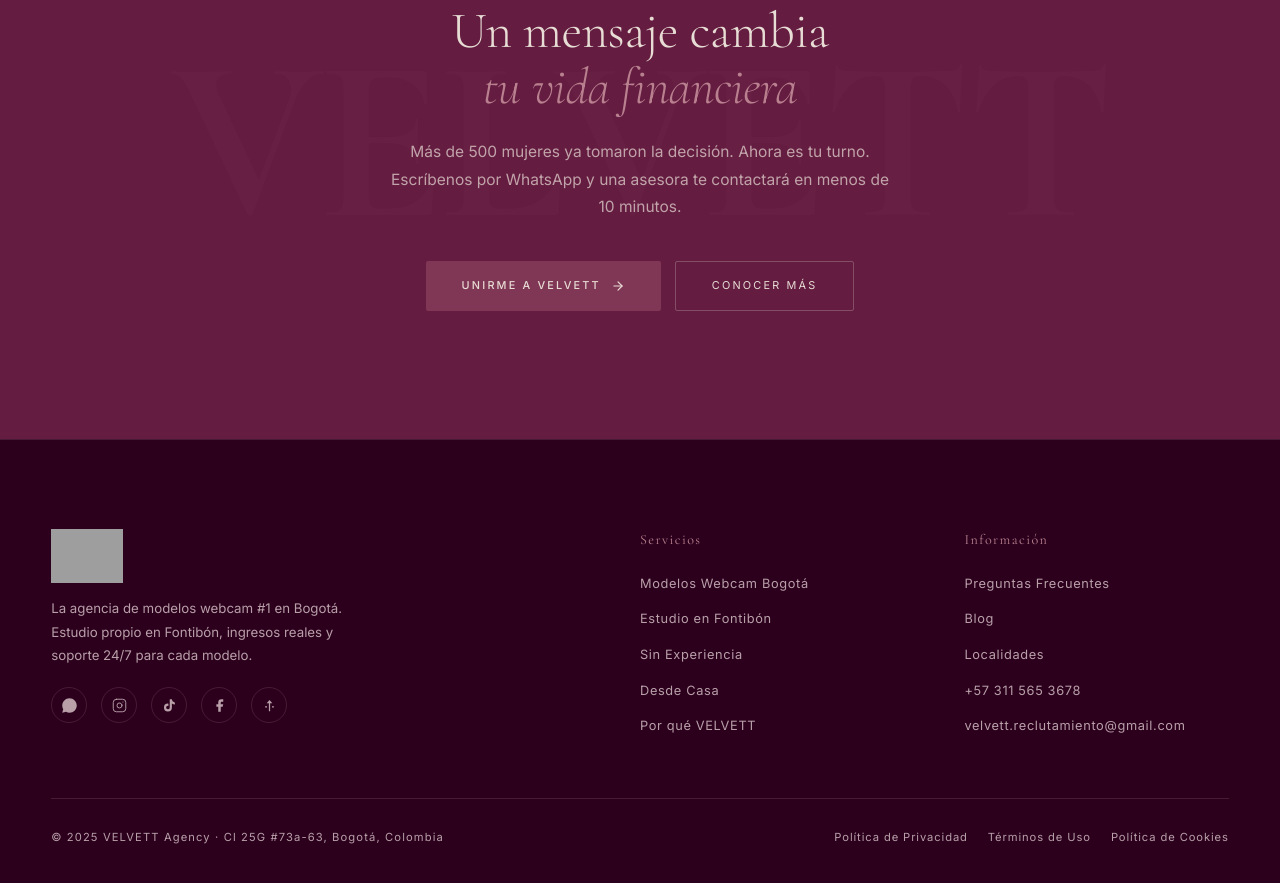
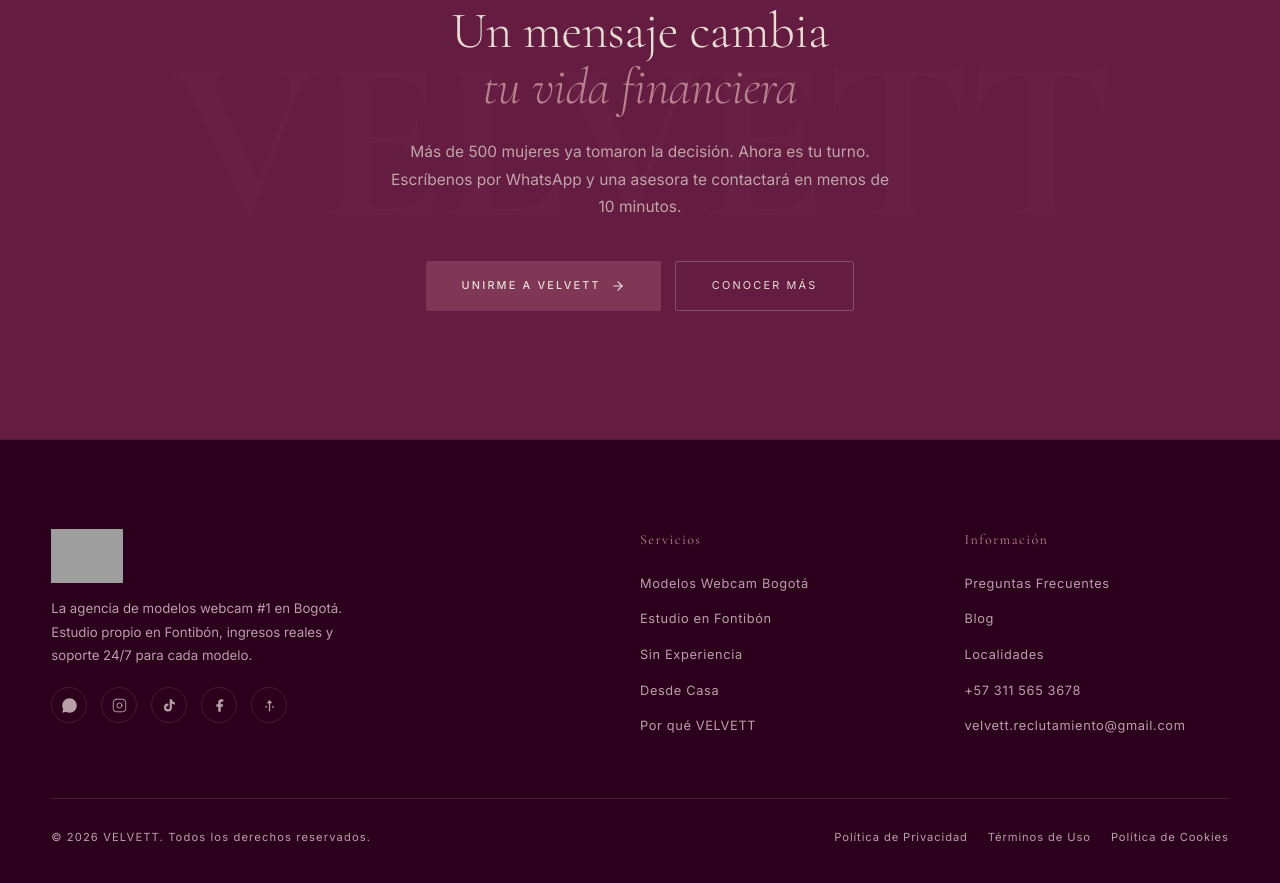
Before and after one commit to alex86trox-maker/trox, a plain HTML site: page index.html in a window 1280 px wide. Shown: the part 10489-11372 px from the top of the page. Drawn offline with nearby package versions, Linux system fonts and the light colour scheme; grey boxes are pictures that could not be loaded.

Commit message:
Update index.html

```diff
--- a/index.html
+++ b/index.html
@@ -1295,7 +1295,7 @@ footer{background:var(--black);border-top:1px solid var(--border);padding:clamp(
     </div>
   </div>
   <div class="ft-bot">
-    <span class="ft-copy">© 2025 VELVETT Agency · Cl 25G #73a-63, Bogotá, Colombia</span>
+    <span class="ft-copy">© 2026 VELVETT. Todos los derechos reservados.</span>
     <div class="ft-legal">
       <a onclick="openModal('privacy')">Política de Privacidad</a>
       <a onclick="openModal('terms')">Términos de Uso</a>
@@ -1380,7 +1380,7 @@ footer{background:var(--black);border-top:1px solid var(--border);padding:clamp(
   </div>
 </div>
 
-<!-- COOKIE BANNER — idéntico al original -->
+<!-- COOKIE BANNER -->
 <div id="cookieBanner" role="region" aria-label="Aviso de cookies">
   <p>Usamos <strong>Google Fonts</strong> y recursos externos que pueden registrar tu dirección IP y datos de navegación. Al continuar navegando aceptas nuestra <a href="#" onclick="openModal('modalPrivacy');return false;">Política de Privacidad</a>.</p>
   <div class="cookie-btns">
```
